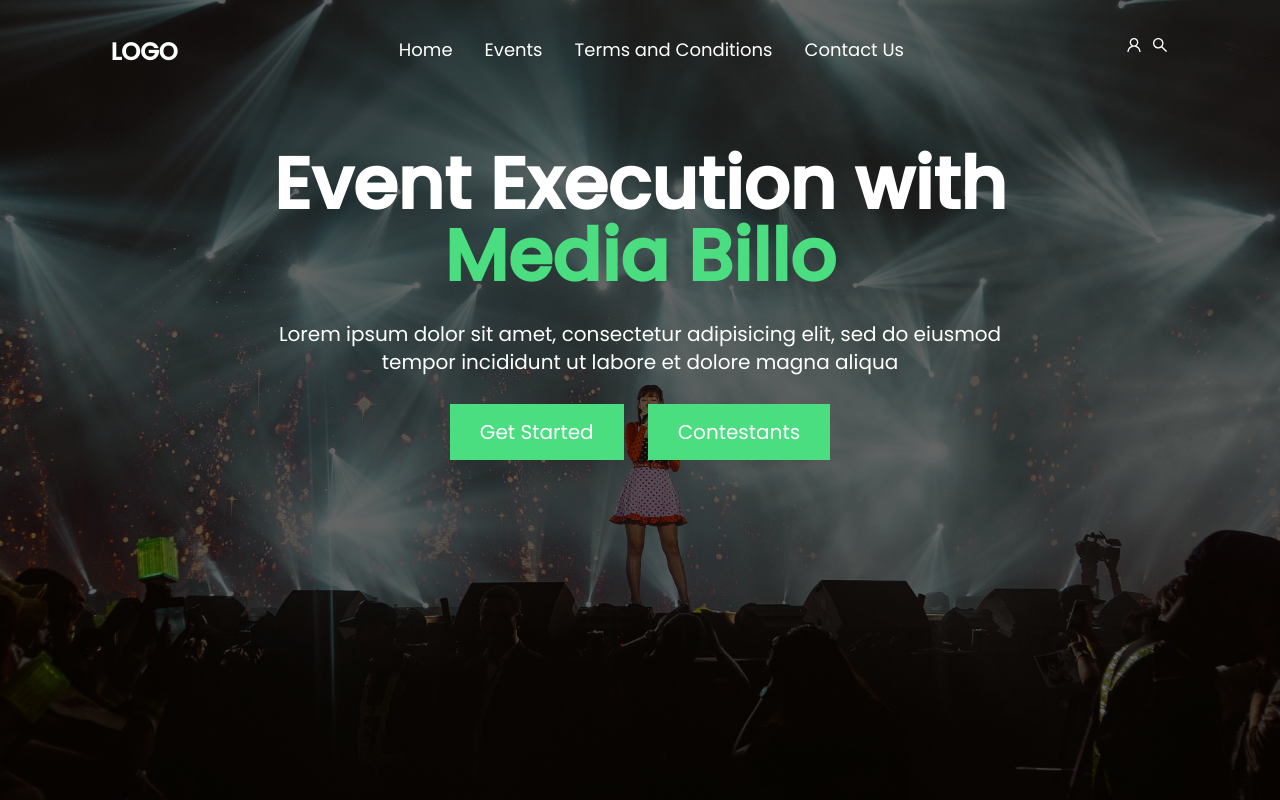
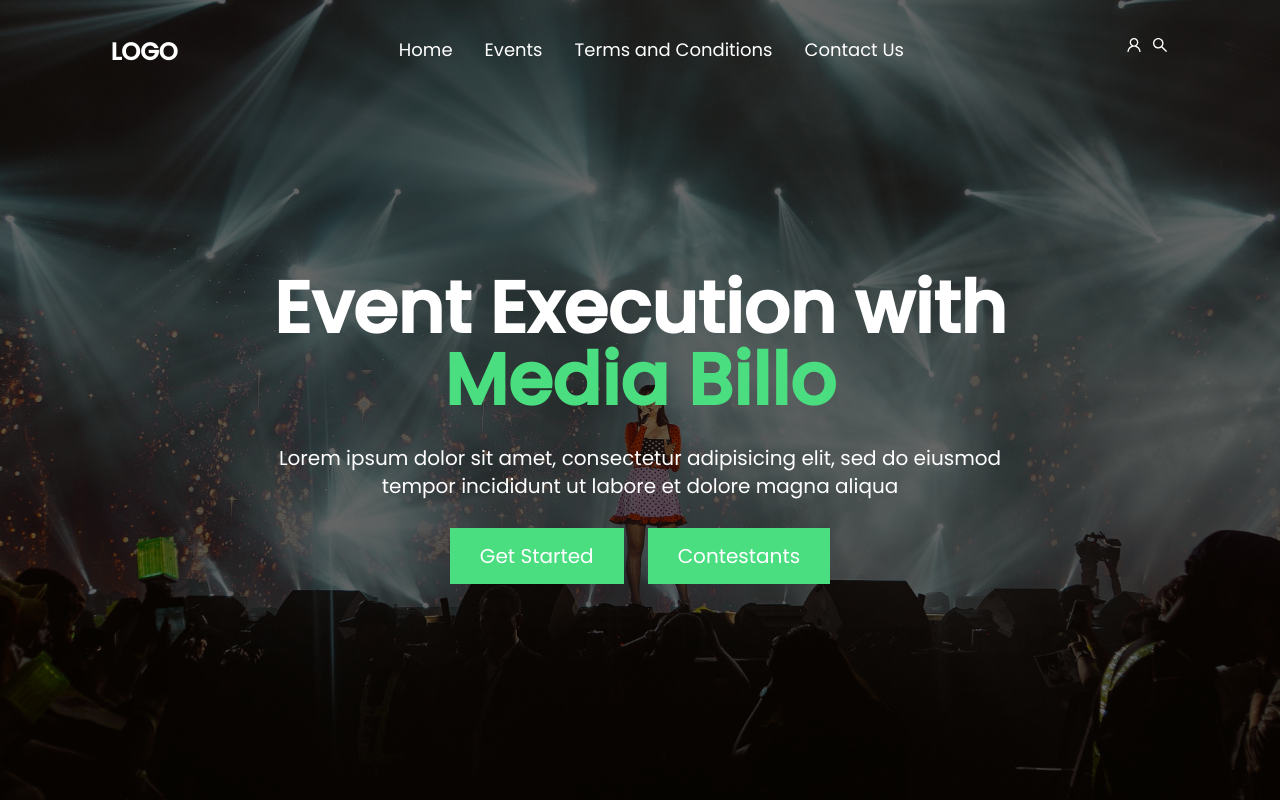
Before and after one commit to Pukka-Technologies/iVote, a Next.js app: page / in a window 1280 px wide. Shown: the top 800 px of the page. Built offline with nearby package versions, Linux system fonts and the light colour scheme.

Commit message:
center header items

```diff
--- a/components/Header.js
+++ b/components/Header.js
@@ -13,9 +13,11 @@
   return (
     <section className="bg-[url(/assets/header-bg.jpg)] h-screen bg-no-repeat bg-center bg-cover relative z-10">
       <div className="bg-black h-screen opacity-60 absolute w-full"></div>
-      <div className="z-20 relative">
+      <div className="z-20 relative h-[90%]">
         <Navbar />
-        <div className="items-center 2xl:pt-40 pt-20 flex flex-col justify-center">
+        {/* <div>
+        </div> */}
+        <div className="flex flex-col items-center h-full justify-center">
           <div
             className=" text-white font-text flex flex-col items-center"
             data-aos="fade-up"
```
